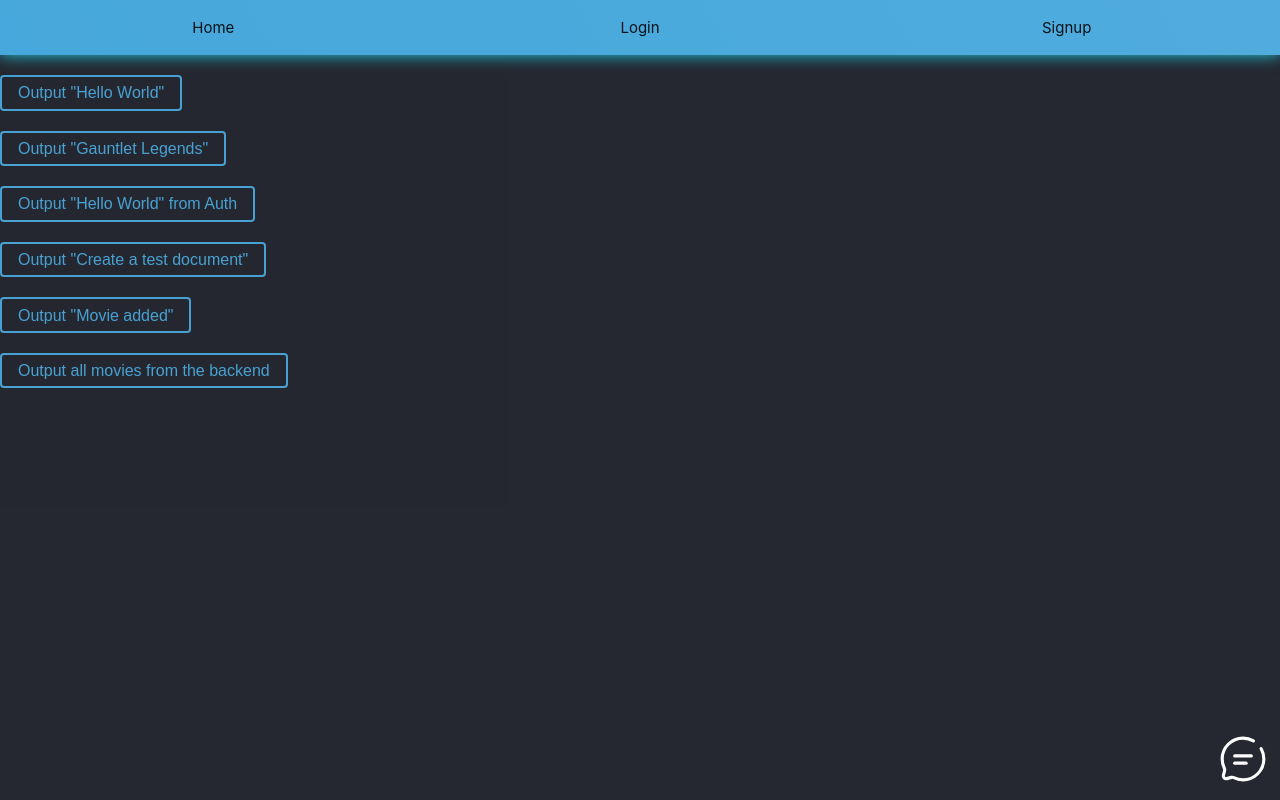
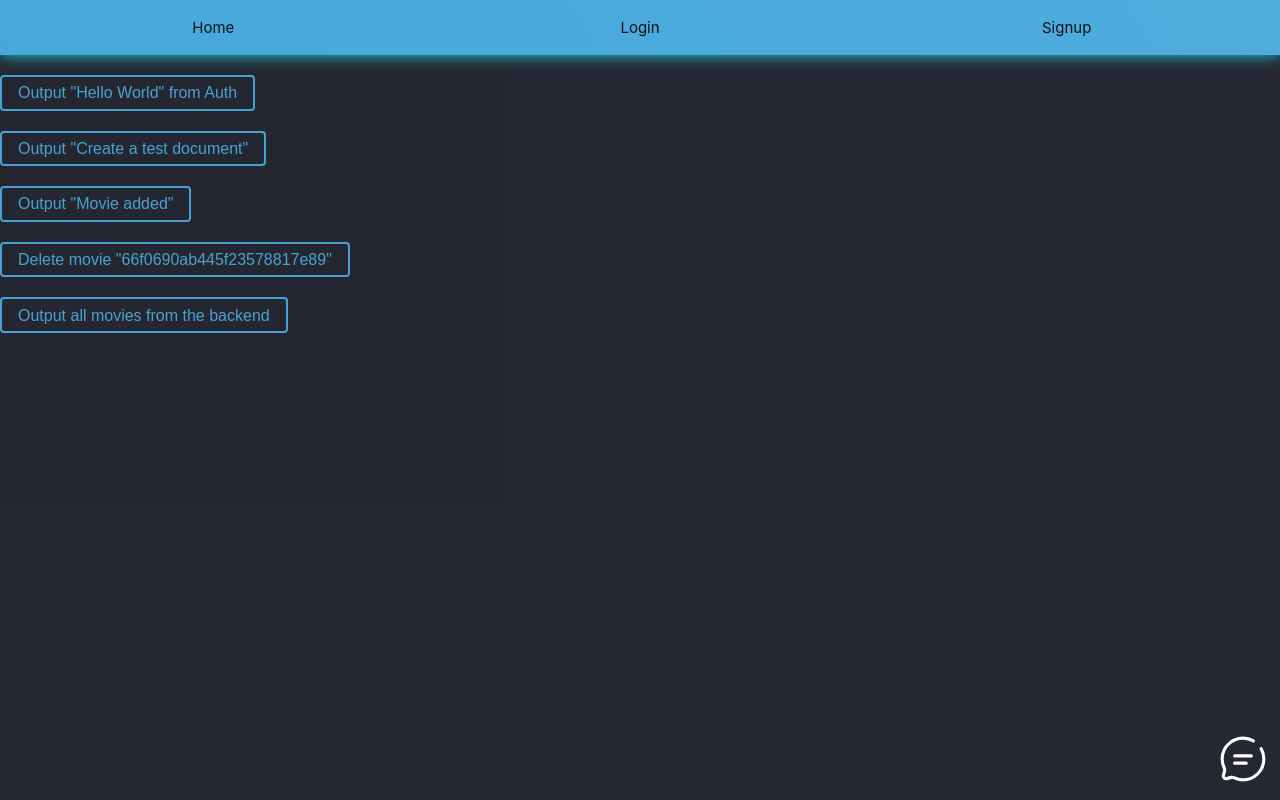
Before and after one commit to Nothile-Moyo-Git/node-react-fullstack, a React (Create React App) app in the folder frontend/: page /typescript-fullstack/graphql in a window 1280 px wide. Built offline with nearby package versions, Linux system fonts and the light colour scheme.

Commit message:
Progress on delete request. Seems like even though the _id is being passed through, it's not being referenced properly yet

```diff
--- a/frontend/src/pages/GraphQL/GraphQLInterface.tsx
+++ b/frontend/src/pages/GraphQL/GraphQLInterface.tsx
@@ -16,63 +16,6 @@ interface GraphQLInterfaceProps {
 };
 
 const GraphQLInterface : FC<GraphQLInterfaceProps> = () => {
-
-
-        // Testing the graphql interface
-        const testGraphQLInterface = async () => {
-
-            const result = await fetch(`http://localhost:4000/graphql`, {
-                method : "POST",
-                headers: {
-                    "Content-Type": "application/json",
-                    Accept: "application/json",
-                },
-                body : JSON.stringify({ query : "{ hello }" })
-            });
-
-            const data = await result.json();
-
-            console.clear();
-            console.log("result");
-            console.log(result);
-            console.log("\n");
-
-            console.log("data");
-            console.log(data);
-
-        };
-
-        const textGraphQLInterface = async () => {
-
-            const stringText = "Gauntlet Legends";
-
-            const result = await fetch(`http://localhost:4000/graphql`, {
-                method : "POST",
-                headers: {
-                    "Content-Type": "application/json",
-                    Accept: "application/json",
-                },
-                body : JSON.stringify({
-                    query : `query ($content: String!){
-                        text(content : $content)
-                    }`,
-                    variables: { content : stringText }
-                })
-            });
-
-            const data = await result.json();
-
-            console.clear();
-
-
-            console.log("result");
-            console.log(result);
-            console.log("\n");
-
-            console.log("data");
-            console.log(data);
-
-        };
 
         // Auth GraphQLObject
         const testAuthResolver = async (event : React.MouseEvent<HTMLElement>) => {
@@ -197,22 +140,45 @@ const GraphQLInterface : FC<GraphQLInterfaceProps> = () => {
 
         };
 
+        // Delete movie query
+        const testDeleteMovieResolver = async () => {
+
+            // We use this ID to reference the entry the MongoDB API
+            const _id = "66f0690ab445f23578817e89";
+
+            // Perform the delete request
+            const result = await fetch(`http://localhost:4000/graphql/auth`, {
+                method : "POST",
+                headers : {
+                    "Content-Type": "application/json",
+                    Accept: "application/json",
+                },
+                body : JSON.stringify({
+                    query : `
+                        mutation deleteMovie( $_id : String! ){
+                            deleteMovie( _id : $_id ){
+                                result
+                            }
+                        }
+                    `,
+                    variables : { _id : _id }
+                })
+            });
+
+            const data = await result.json();
+
+            console.clear();
+            console.log("result");
+            console.log(result);
+            console.log("\n");
+
+            console.log("data");
+            console.log(data);
+
+        };
+
     return (
         <div>
-            <br/>
-
-            <Button
-                variant="primary"
-                onClick={testGraphQLInterface}
-            >Output "Hello World"</Button>
-
-            <br/>
-
-            <Button
-                variant="secondary"
-                onClick={textGraphQLInterface}
-            >Output "Gauntlet Legends"</Button>
-
             <br/>
 
             <Button
@@ -238,6 +204,13 @@ const GraphQLInterface : FC<GraphQLInterfaceProps> = () => {
 
             <Button
                 variant="primary"
+                onClick={testDeleteMovieResolver}
+            >Delete movie "66f0690ab445f23578817e89"</Button>
+
+            <br/>
+
+            <Button
+                variant="primary"
                 onClick={testGetMoviesResolver}
             >Output all movies from the backend</Button>
 
```
Also changed, not shown: 2 other files (tests, documents, lock files or other folders).
